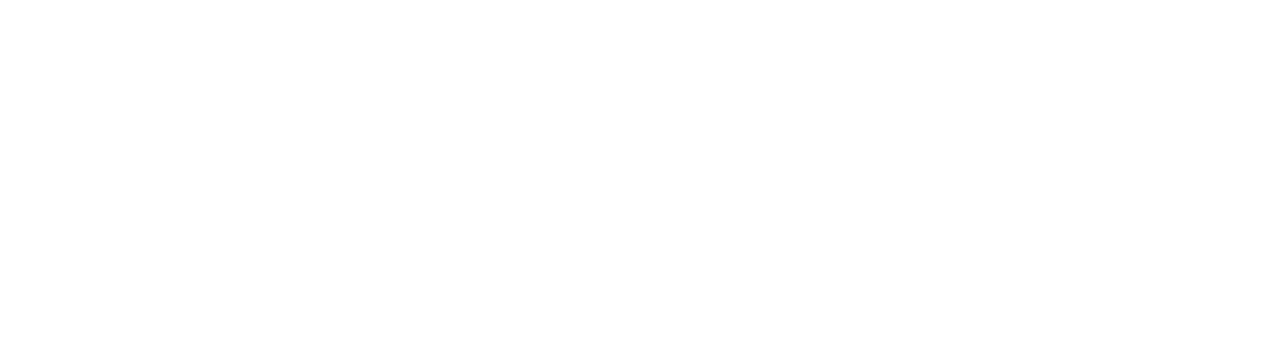
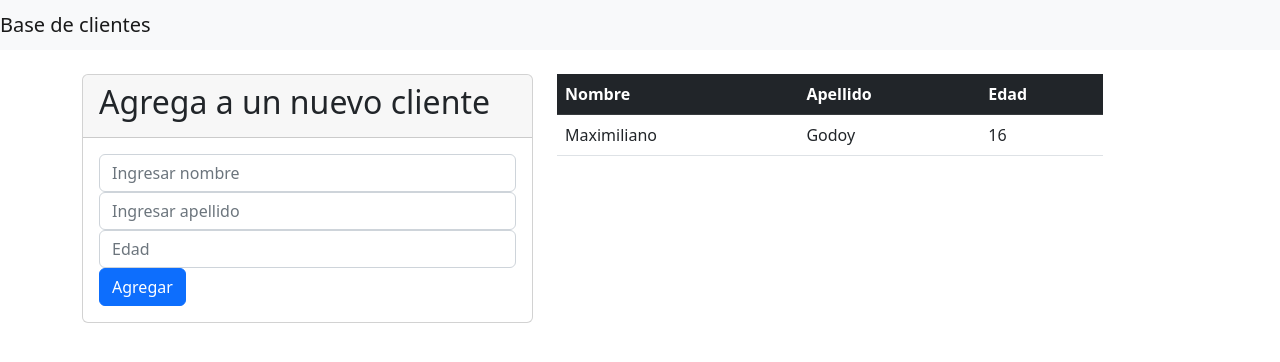
Before and after one commit to Maxgodoy/CRUD, a plain HTML site: page index.html in a window 1280 px wide. Drawn offline with nearby package versions, Linux system fonts and the light colour scheme.

Commit message:
html finalizado

```diff
--- a/index.html
+++ b/index.html
@@ -5,10 +5,63 @@
     <meta http-equiv="X-UA-Compatible" content="IE=edge">
     <meta name="viewport" content="width=device-width, initial-scale=1.0">
     <title>CRUD</title>
+      <!-- CSS only -->
     <link href="https://cdn.jsdelivr.net/npm/bootstrap@5.2.1/dist/css/bootstrap.min.css" rel="stylesheet" integrity="sha384-iYQeCzEYFbKjA/T2uDLTpkwGzCiq6soy8tYaI1GyVh/UjpbCx/TYkiZhlZB6+fzT" crossorigin="anonymous">
     <link rel="stylesheet" href="./estilo.css">
 </head>
 <body>
+
+    <nav class="navbar bg-light">
+    <span class="navbar-brand mb-0 h1">Base de clientes</span>
+    </nav>
+
+    <div class="container mt-4">
+        <div class="row">
+            <div class="col-md-5">
+                <div class="card">
+                    <div class="card-header">
+                        <h2>Agrega a un nuevo cliente</h2>
+                    </div>
+                    <div class="card-body">
+                        <form id="formulario">
+                            <div class="form-group">
+                               <input type="text" id="nombre" class="form-control" placeholder="Ingresar nombre">
+                            </div>
+                            <div class="form-group">
+                                <input type="text" id="apellido" class="form-control" placeholder="Ingresar apellido">
+                            </div>
+                            <div class="form-group">
+                                <input type="number" id="edad" class="form-control" placeholder="Edad">
+                            </div>
+
+                            <button type="submit" class="btn btn-primary">Agregar</button>
+                        </form>
+
+            </div>
+                </div>
+            </div>
+            <div class="col-md-6">
+                <table class="table">
+                    <thead class="table-dark">
+                        <tr>
+                            <th scope="col">Nombre</th>
+                            <th scope="col">Apellido</th>
+                            <th scope="col">Edad</th>
+                        </tr>
+                    </thead>
+                    <tbody>
+                        <td>Maximiliano</td>
+                        <td>Godoy</td>
+                        <td>16</td>
+                    </tbody>
+                </table>
+            </div>
+        </div>
+    </div>
+
+
+
+
 
 
 
```
